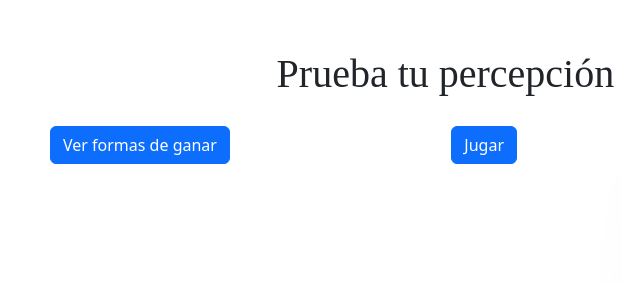
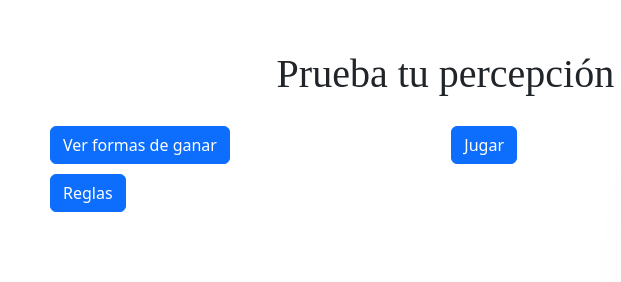
Before and after one commit to carlos112717/bingoOrganossensoriales, a plain HTML site: page index.html in a window 1280 px wide. Shown: the top 282 px of the page, 0-621 px from the left. Drawn offline with nearby package versions, Linux system fonts and the light colour scheme; a web font is replaced by a local one.

Commit message:
actulización de botones y audios

```diff
--- a/css/styles.css
+++ b/css/styles.css
@@ -125,3 +125,7 @@ footer {
   font-family: 'Rosarivo' Georgia, 'Times New Roman', Times, serif;
   box-shadow: rgba(17, 17, 26, 0.1) 0px 0px 16px;
 }
+
+.btn_reglas{
+  margin-top: 10px;
+}
--- a/index.html
+++ b/index.html
@@ -27,6 +27,11 @@
       <div class="col-md-4">
         <div class="game-container">
           <div class="audio-display" id="audio-display"></div>
+        </div>
+
+        <!--Presentación-->
+        <div class="game-container">
+          <div class="audio-display" id="audio-display-presentacion"></div>
         </div>
 
         <!-- modal tabalas-->
@@ -90,6 +95,9 @@
           </div>
         </div>
         <!--Fin Modal-->
+        <div class="bottom_play btn_reglas">
+          <button class="btn btn-primary play-button" onclick="playSound()">Reglas</button>
+        </div>
       </div>
 
 
--- a/js/script.js
+++ b/js/script.js
@@ -34,3 +34,8 @@ function play() {
   // Agregar el audio reproducido a la lista de audios ya reproducidos
   playedAudios.push(randomAudio);
 }
+
+function playSound() {
+  var audio = new Audio('sounds/elefante.mp3');
+  audio.play();
+}
```
